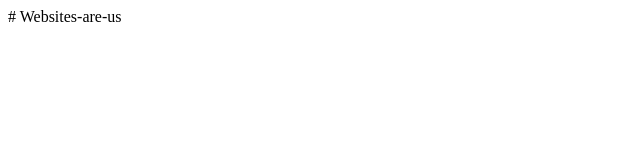
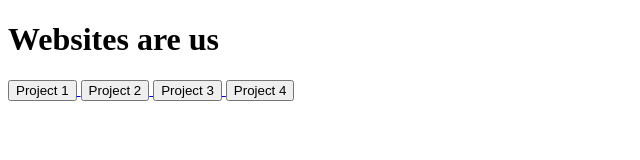
Before and after one commit to Bobacato/Websites-are-us, a plain HTML site: page README.html in a window 1280 px wide. Shown: the whole page, without its empty margins (0-640 px from the left). Drawn offline with Linux system fonts and the light colour scheme.

Commit message:
Update README.html

```diff
--- a/README.html
+++ b/README.html
@@ -1 +1,31 @@
-# Websites-are-us
+<!DOCTYPE html>
+<html>
+
+<head>
+  <meta charset="utf-8">
+  <meta name="viewport" content="width=device-width">
+  <title>test</title>
+  <link href="style.css" rel="stylesheet" type="text/css" />
+  <h1>
+    Websites are us
+  </h1>
+</head>
+
+<body>
+<a href="catphotoapp.html"><button>Project 1</button> </a>
+  <a href="cafe-menu.html"><button>Project 2</button>
+  <a href="css-markers.html"><button>Project 3</button> </a>
+  </a>
+  <a href="registration form.html"><button>Project 4</button> </a>
+  </a>
+
+
+ <!--
+  This script places a badge on your repl's full-browser view back to your repl's cover
+  page. Try various colors for the theme: dark, light, red, orange, yellow, lime, green,
+  teal, blue, blurple, magenta, pink!
+  -->
+  <script src="https://replit.com/public/js/replit-badge.js" theme="blue" defer></script>
+</body>
+
+</html>
```
